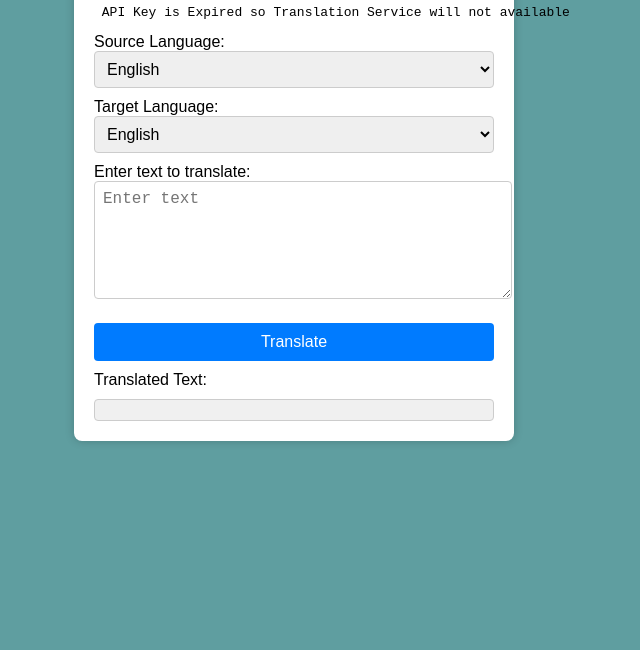
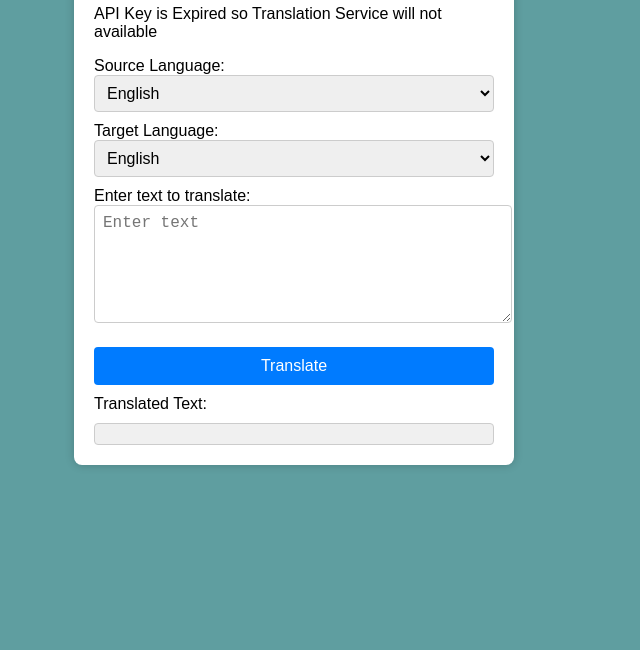
Before and after one commit to pranavlonari/simplelanguage-translation-app, a plain HTML site: page index.html in a window 1280 px wide. Shown: the part 150-800 px from the top of the page, without its empty margins (346-986 px from the left). Drawn offline with Linux system fonts and the light colour scheme.

Commit message:
Update index.html

```diff
--- a/index.html
+++ b/index.html
@@ -10,8 +10,9 @@
     <div class="container">
       <h1>Language Translation App</h1>
 
-      <pre> API Key is Expired so Translation Service will not available</pre>
+
       <div class="language-select">
+        <p> API Key is Expired so Translation Service will not available</p>
         <label for="source-language">Source Language:</label>
         <select id="source-language">
           <option value="en">English</option>
```
